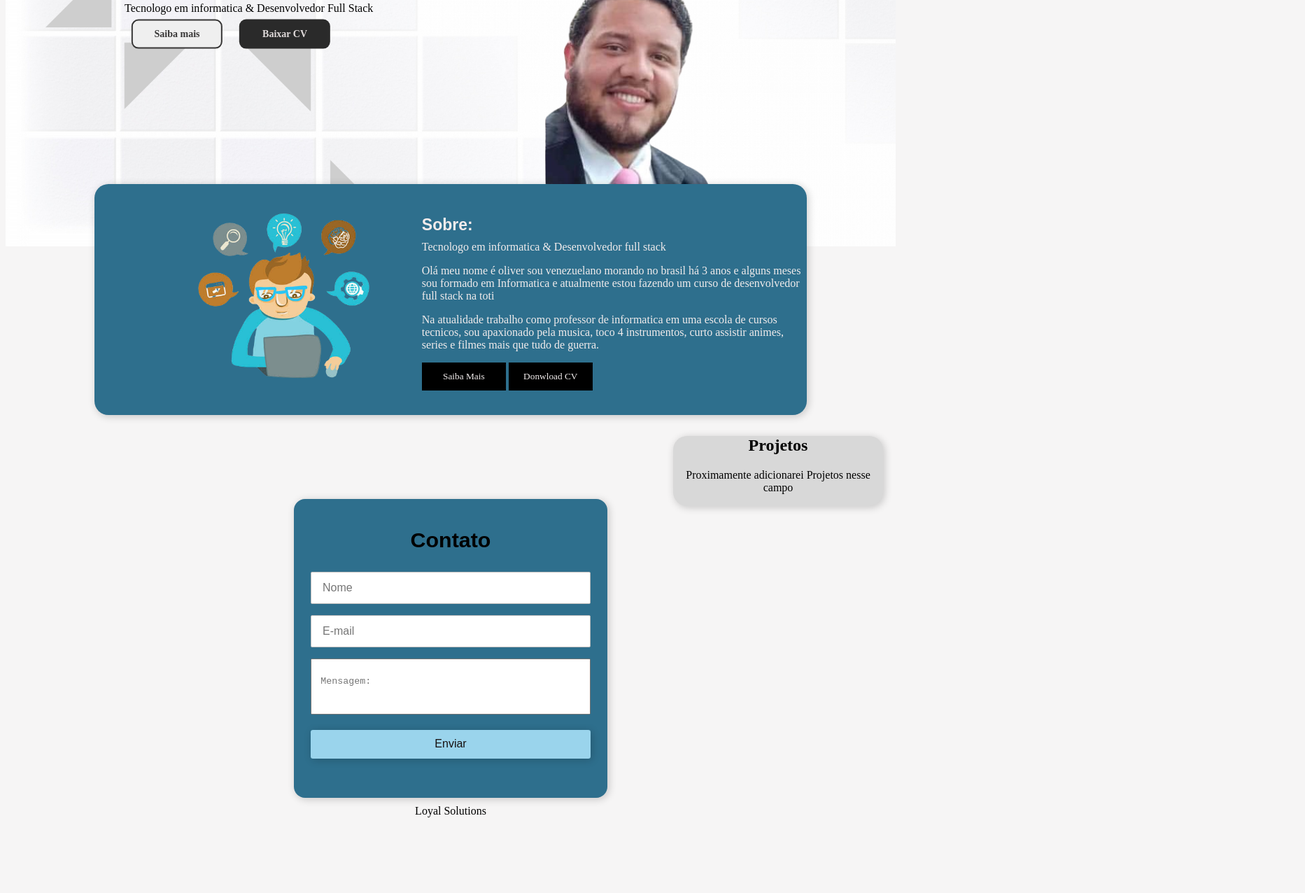
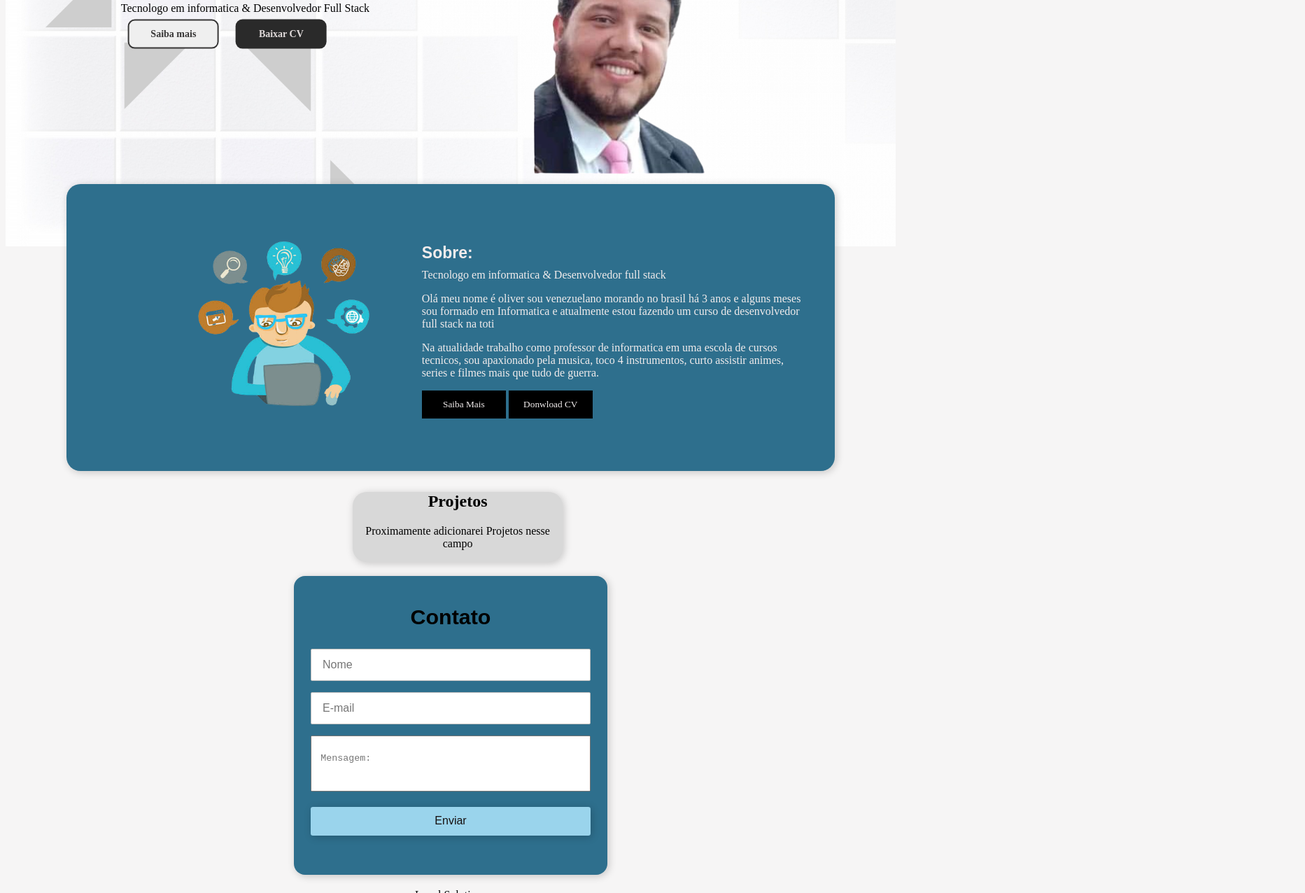
Before and after one commit to Odflips/Portfolio-2, a plain HTML site: page index.html in a window 1280 px wide. Shown: the part 416-1692 px from the top of the page at 70% size, 1865 px wide, since content can reach past the window. Before the commit the page ends 1592 px from the top, so only its background shows below. Drawn offline with Linux system fonts and the light colour scheme.

Commit message:
alterações nas caixas

```diff
--- a/style.css
+++ b/style.css
@@ -25,14 +25,17 @@ section {
 
 /*  estilo navegador */
 
+
+
 nav {
     display: flex;
     justify-content: space-between;
     align-items: center;
-    height: 60px;
+    height: 10px;
     background-color: #ffff;
     box-shadow: 2px 2px 12px rgba(0,0,0,0.2);
-    padding: 0px 5%;
+    padding: 40px
+
 
 }
 
@@ -94,16 +97,13 @@ nav ul li a{
 }
 
 .conteudo-texto {
-    line-height: 0px;
-    margin: 45px 0px 25px;
-
-}
-
-.conteudo-texto {
     position: absolute;
     left: 17%;
     top: 44%;
     transform: translate(-13%, -42%);
+    line-height: 0px;
+    margin: 45px 0px 25px;
+    padding-right: 40px;
 }
 
 .conteudo-texto button {
@@ -143,6 +143,7 @@ button:active {
     bottom: 60px;
     left: 78%;
     transform: translatex(-70%);
+    padding: 40px;
 }
 
 
@@ -157,6 +158,7 @@ button:active {
     position: relative;
     justify-content: space-between;
     align-items: center;
+    padding: 40px;
 }
 
 .texto-sobre {
@@ -171,7 +173,7 @@ button:active {
     border-radius: 20px;
     box-shadow: 2px 2px 12px rgba(0, 0, 0,0.2);
     display: flexbox;
-    left: 75%;
+    left: 39%;
     bottom: 60px;
     top: 10px;
     position: relative;
@@ -221,7 +223,8 @@ button:active {
     margin: auto;
     background-color: #2e6f8d;
     box-shadow: 2px 2px 12px rgba(0, 0, 0,0.2);
-
+    position: relative;
+    top: 30px;
 
 
 }
@@ -232,6 +235,7 @@ button:active {
     gap: 1em;
     grid-auto-columns: 100%;
     margin-top: -40px;
+
 
 }
 
@@ -273,6 +277,7 @@ button:active {
 }
 
 footer {
-    text-align: center;
-    margin-top: 10px;
+    left: 46%;
+    position: relative;
+    top: 50px;
 }
```
